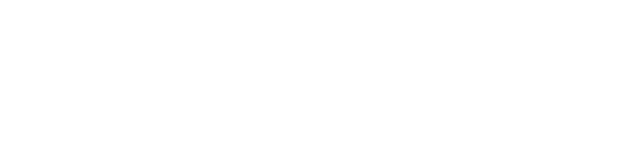
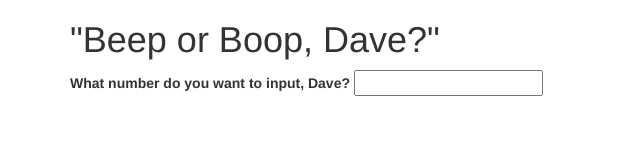
Before and after one commit to 3ntomasino/beep-boop, a plain HTML site: page index.html in a window 1280 px wide. Shown: the whole page, without its empty margins (0-640 px from the left). Drawn offline with Linux system fonts and the light colour scheme.

Commit message:
Add h1 and input form to index.html.

```diff
--- a/index.html
+++ b/index.html
@@ -9,6 +9,16 @@
     <title>"Beep Boop, Dave?"</title>
   </head>
   <body>
+    <div class="container">
+      <h1>"Beep or Boop, Dave?"</h1>
+      <form class="input">
+        <div class="form-group">
+          <label for="numbers">What number do you want to input, Dave?</label>
+          <input id="userNumbers" type="number">
+        </div>
 
+      </form>
+
+    </div>
   </body>
 </html>
```
